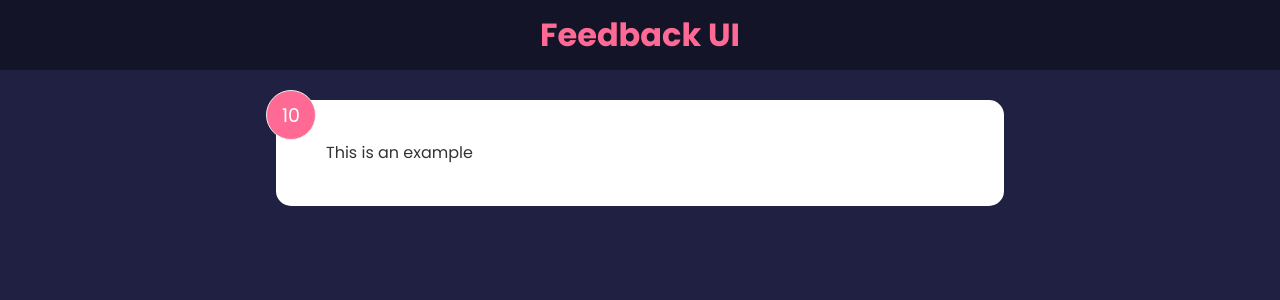
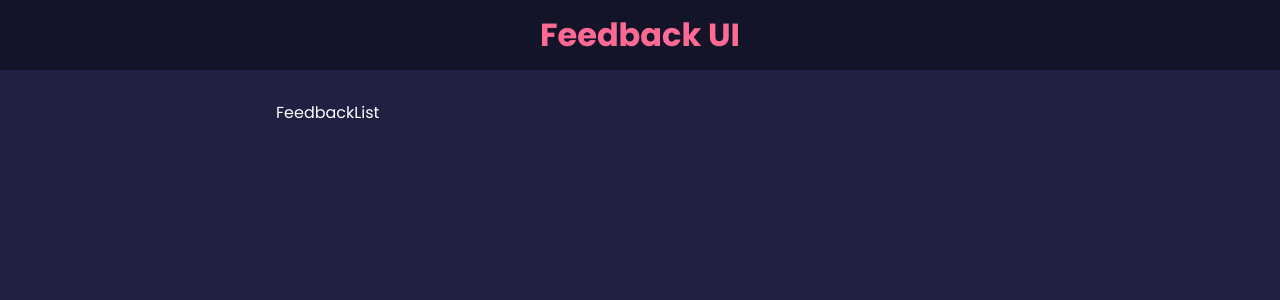
Before and after one commit to Harry-Leepz/feedback, a React (Create React App) app: page / in a window 1280 px wide. Shown: the top 300 px of the page. Built offline with nearby package versions, Linux system fonts and the light colour scheme.

Commit message:
Add FeedbackList to app

```diff
--- a/src/App.js
+++ b/src/App.js
@@ -1,6 +1,6 @@
 import { useState } from "react";
 import Header from "./components/Header";
-import FeedbackItem from "./components/FeedbackItem";
+import FeedbackList from "./components/FeedbackList";
 
 import feedbackData from "./data/FeedbackData";
 
@@ -10,7 +10,7 @@ function App() {
     <div className='App'>
       <Header />
       <div className='container'>
-        <FeedbackItem />
+        <FeedbackList data={feedback} />
       </div>
     </div>
   );
```
